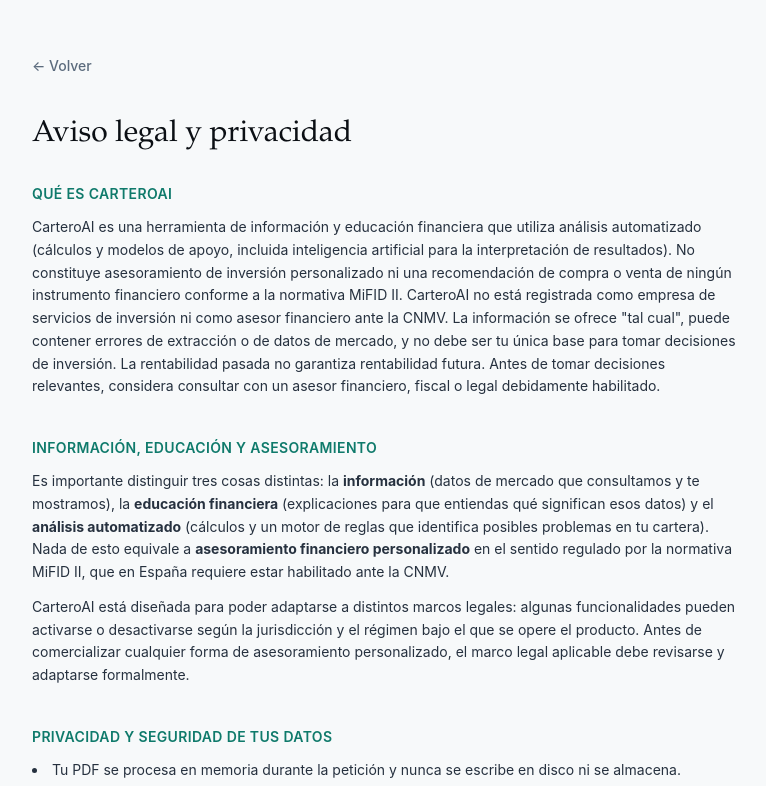
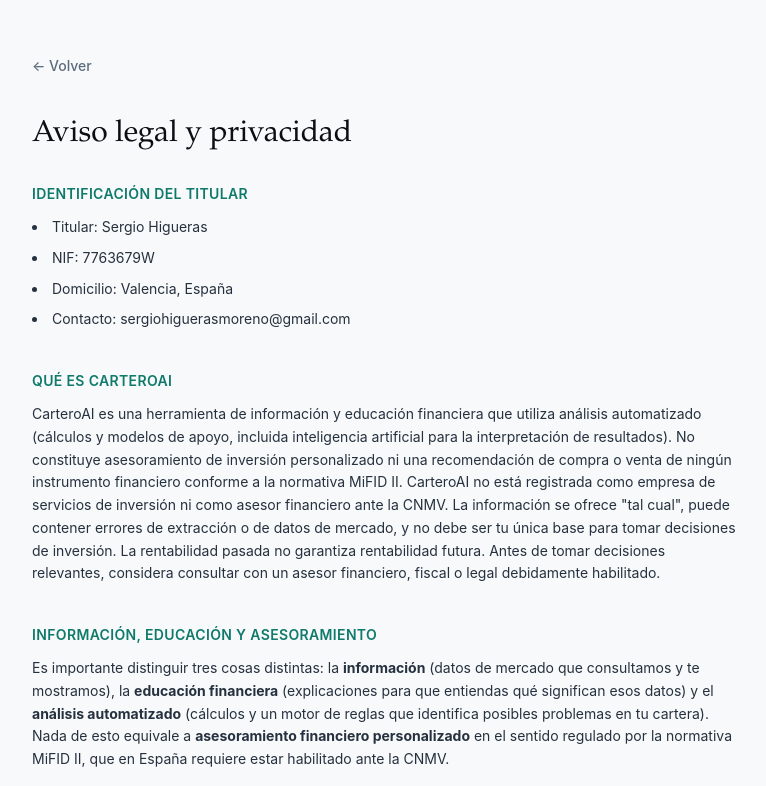
Before and after one commit to sergiohiguerasmoreno-alt/carteroai, a Next.js app in the folder carteroai/: page /legal in a window 1280 px wide. Shown: the top 786 px of the page, without its empty margins (256-1022 px from the left). Built offline with nearby package versions, Linux system fonts and the light colour scheme.

Commit message:
Add site owner identification to legal notice (LSSI-CE)
Add titular, NIF, domicilio and contacto section required by LSSI-CE for any commercial website in Spain.

```diff
--- a/carteroai/app/legal/page.tsx
+++ b/carteroai/app/legal/page.tsx
@@ -10,6 +10,16 @@ export default function LegalPage() {
         ← Volver
       </Link>
       <h1 className="mb-8 font-serif text-3xl text-ink-950">Aviso legal y privacidad</h1>
+
+      <section className="mb-10">
+        <h2 className="mb-3 text-sm font-semibold uppercase tracking-wide text-signal-teal">Identificación del titular</h2>
+        <ul className="list-inside list-disc space-y-2 text-sm leading-relaxed text-ink-700">
+          <li>Titular: Sergio Higueras</li>
+          <li>NIF: 7763679W</li>
+          <li>Domicilio: Valencia, España</li>
+          <li>Contacto: sergiohiguerasmoreno@gmail.com</li>
+        </ul>
+      </section>
 
       <section className="mb-10">
         <h2 className="mb-3 text-sm font-semibold uppercase tracking-wide text-signal-teal">Qué es CarteroAI</h2>
```
